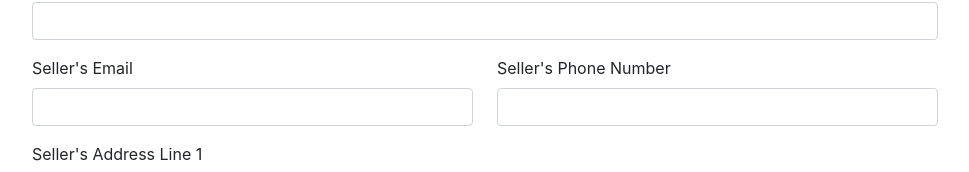
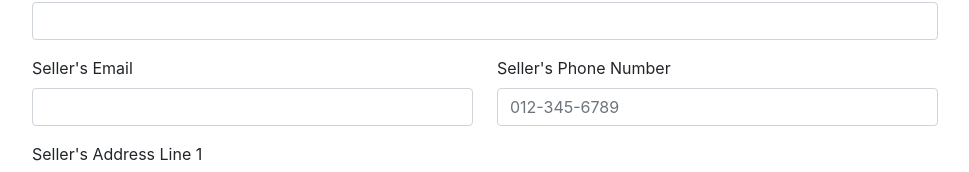
Before and after one commit to edrdmolina/bos-generator, a React (Create React App) app: page /items in a window 1280 px wide. Shown: the part 226-398 px from the top of the page, without its empty margins (155-1124 px from the left). Built offline with nearby package versions, Linux system fonts and the light colour scheme.

Commit message:
Require input fields

```diff
--- a/src/Components/SellerInput.js
+++ b/src/Components/SellerInput.js
@@ -1,7 +1,8 @@
 import React from 'react';
-import { Link } from 'react-router-dom';
+import { useNavigate } from 'react-router-dom';
 
 function SellerInput(props) {
+    const navigate = useNavigate();
 
     const updateInput = e => {
         props.updateSellerData({
@@ -10,15 +11,20 @@ function SellerInput(props) {
         })
     }
 
+    const handleSubmit = e => {
+        e.preventDefault();
+        navigate('/items');
+    }
+
     return (
         <div className='row justify-content-center'>
-            <div className='col-md-12'>
+            <form className='col-md-12' onSubmit={handleSubmit}>
                 <div className='row justify-content-center'>
                     <div className='mb-3 col-md-10'>
                         <label className='form-label' htmlFor='fullName'>Seller's Full Name</label>
                         <input
                             type='text' name='fullName' id='fullName'
-                            value={props.sellerData.fullName}
+                            value={props.sellerData.fullName} required
                             onChange={updateInput} className='form-control'
                             />
                     </div>
@@ -28,7 +34,7 @@ function SellerInput(props) {
                         <label className='form-label' htmlFor='email'>Seller's Email</label>
                         <input
                             type='email' name='email' id='email'
-                            value={props.sellerData.email}
+                            value={props.sellerData.email} required
                             onChange={updateInput} className='form-control'
                         />
                     </div>
@@ -37,7 +43,8 @@ function SellerInput(props) {
                         <input
                             type="tel" id="phone" name="phone"
                             pattern="[0-9]{3}-[0-9]{3}-[0-9]{4}"
-                            value={props.sellerData.phone}
+                            placeholder='012-345-6789'
+                            value={props.sellerData.phone} required
                             onChange={updateInput} className='form-control'
                         />
                     </div>
@@ -47,7 +54,7 @@ function SellerInput(props) {
                         <label className='form-label' htmlFor='addressLine1'>Seller's Address Line 1</label>
                         <input
                             type='text' name='addressLine1' id='addressLine1'
-                            value={props.sellerData.addressLine1}
+                            value={props.sellerData.addressLine1} required
                             onChange={updateInput} className='form-control'
                         />
                     </div>
@@ -67,7 +74,7 @@ function SellerInput(props) {
                         <label className='form-label' htmlFor='city'>City</label>
                         <input
                             type='text' name='city' id='city'
-                            value={props.sellerData.city}
+                            value={props.sellerData.city} required
                             onChange={updateInput} className='form-control'
                         />
                     </div>
@@ -75,7 +82,7 @@ function SellerInput(props) {
                         <label className='form-label' htmlFor='state'>State</label>
                         <input
                             type='text' name='state' id='state'
-                            value={props.sellerData.state}
+                            value={props.sellerData.state} required
                             onChange={updateInput} className='form-control'
                         />
                     </div>
@@ -85,7 +92,7 @@ function SellerInput(props) {
                         <label className='form-label' htmlFor='zipCode'>Zip Code</label>
                         <input
                             type='text' name='zipCode' id='zipCode'
-                            value={props.sellerData.zipCode}
+                            value={props.sellerData.zipCode} required
                             onChange={updateInput} className='form-control'
                         />
                     </div>
@@ -93,17 +100,18 @@ function SellerInput(props) {
                         <label className='form-label' htmlFor='country'>Country</label>
                         <input
                             type='text' name='country' id='country'
-                            value={props.sellerData.country}
+                            value={props.sellerData.country} required
                             onChange={updateInput} className='form-control'
                         />
                     </div>
                 </div>
                 <div className='row my-5 justify-content-center'>
                     <div className='col d-flex justify-content-center'>
-                        <Link className='btn btn-warning' to='/items'>CONTINUE</Link>
+                        <button className='btn btn-warning' type='submit'>CONTINUE</button>
+                        {/* <Link className='btn btn-warning' to='/items'>CONTINUE</Link> */}
                     </div>
                 </div>
-            </div>
+            </form>
         </div>
     )
 }
```
